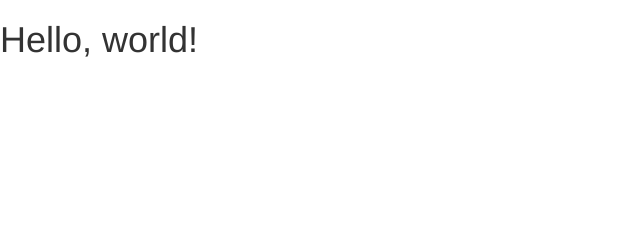
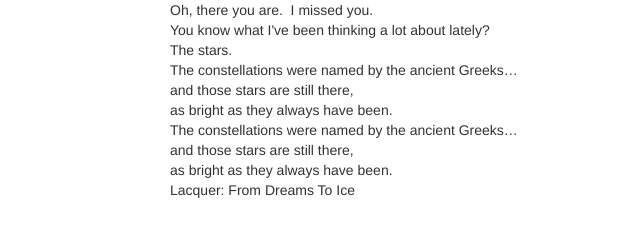
Before and after one commit to vskids/lacquergame.com, a plain HTML site: page index.html in a window 1280 px wide. Shown: the whole page, without its empty margins (0-640 px from the left). Drawn offline with nearby package versions, Linux system fonts and the light colour scheme.

Commit message:
Added lines from Sara Minisquero's VO script
• Added the lines from “Script 2014-10-09.txt” (the revised version of the script we recorded with on 2014-10-09) as `<div class="">`s within `<div class="container">`s, grouped into `<section>`s.

```diff
--- a/index.html
+++ b/index.html
@@ -21,7 +21,38 @@
 
 
 
-<h1>Hello, world!</h1>
+<section>
+	<div class="container">
+		<div class="">Oh, there you are.  I missed you.</div>
+	</div>
+	<div class="container">
+		<div class="">
+			You know what I've been thinking a lot about lately?<br>
+			The stars.
+		</div>
+	</div>
+	<div class="container">
+		<div class="">
+			The constellations were named by the ancient Greeks…<br>
+			and those stars are still there,<br>
+			as bright as they always have been.
+		</div>
+	</div>
+</section>
+<section>
+	<div class="container">
+		<div class="">
+			The constellations were named by the ancient Greeks…<br>
+			and those stars are still there,<br>
+			as bright as they always have been.
+		</div>
+	</div>
+</section>
+<section>
+	<div class="container">
+		<div class="">Lacquer: From Dreams To Ice</div>
+	</div>
+</section>
 
 
 
```
